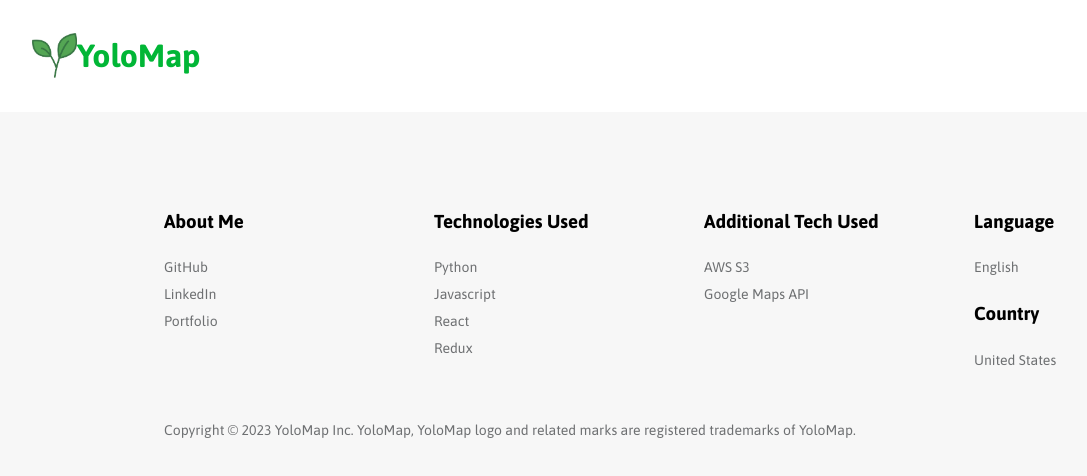
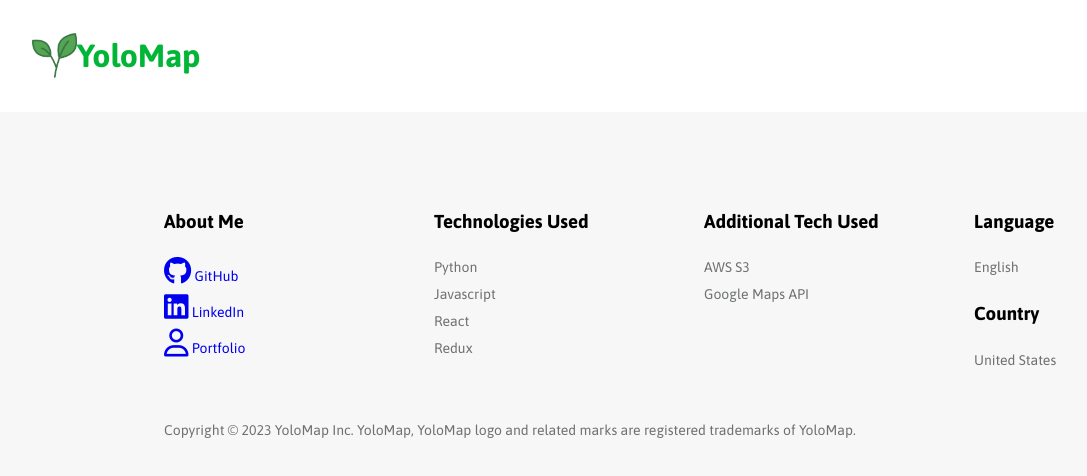
Before and after one commit to tenginro/YoloMap, a React (Create React App) app in the folder react-app/: page / in a window 1280 px wide. Shown: the top 476 px of the page, without its empty margins (26-1113 px from the left). Built offline with nearby package versions, Linux system fonts and the light colour scheme; no server answers.

Commit message:
update footer links

```diff
--- a/react-app/src/components/Footer/index.js
+++ b/react-app/src/components/Footer/index.js
@@ -2,14 +2,38 @@ import "./Footer.css";
 
 export default function Footer() {
   return (
-    <footer id="footer" onClick={(e) => alert("Feature coming soon")}>
+    <footer id="footer">
       <div id="toAlign">
         <div id="footerPart">
           <div className="footerSection">
             <h3>About Me</h3>
-            <div>GitHub</div>
-            <div>LinkedIn</div>
-            <div>Portfolio</div>
+            <div>
+              <a
+                href="https://github.com/tenginro"
+                target="_blank"
+                rel="noreferrer noopener"
+              >
+                <i className="fa-brands fa-github fa-2x"></i> GitHub
+              </a>
+            </div>
+            <div>
+              <a
+                href="https://www.linkedin.com/in/luotengzhong/"
+                target="_blank"
+                rel="noreferrer noopener"
+              >
+                <i className="fa-brands fa-linkedin fa-2x"></i> LinkedIn
+              </a>
+            </div>
+            <div>
+              <a
+                href="http://tenginro.me/"
+                target="_blank"
+                rel="noreferrer noopener"
+              >
+                <i className="fa-regular fa-user fa-2x"></i> Portfolio
+              </a>
+            </div>
           </div>
           <div className="footerSection">
             <h3>Technologies Used</h3>
```
